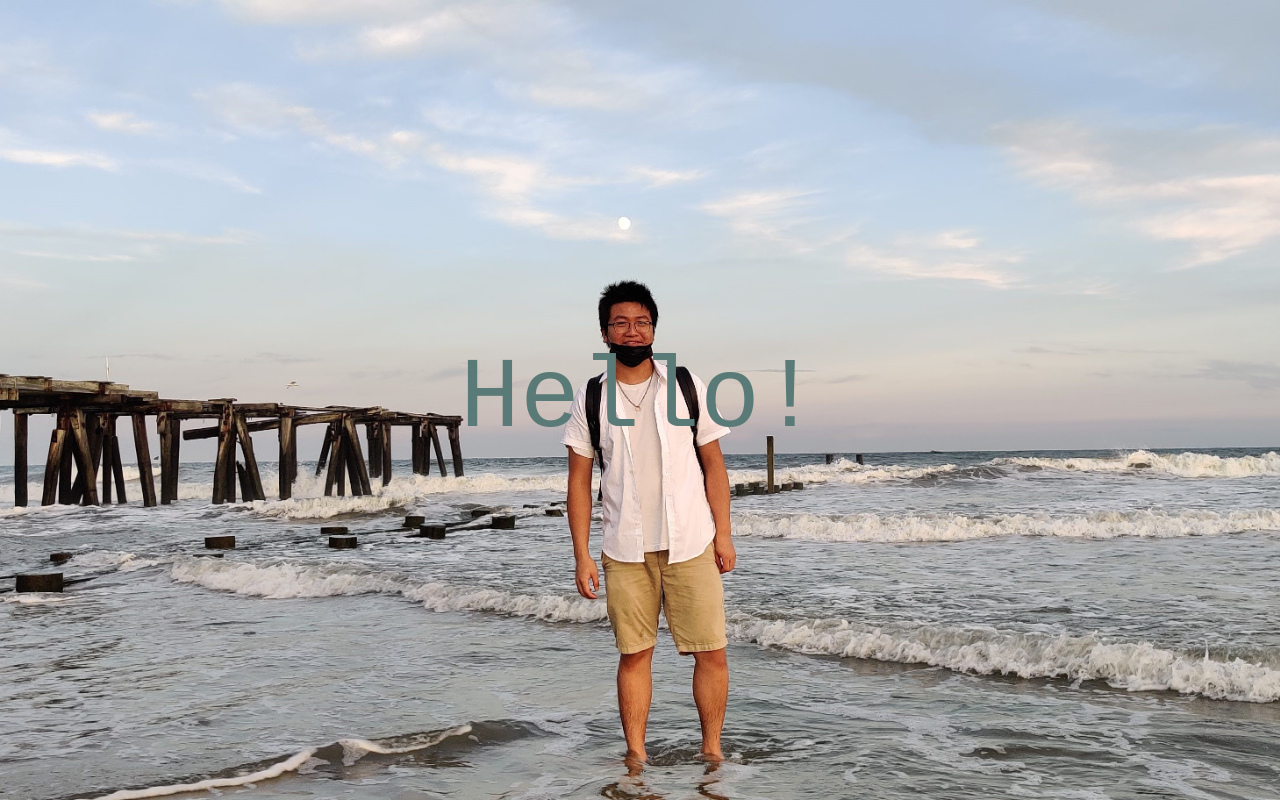
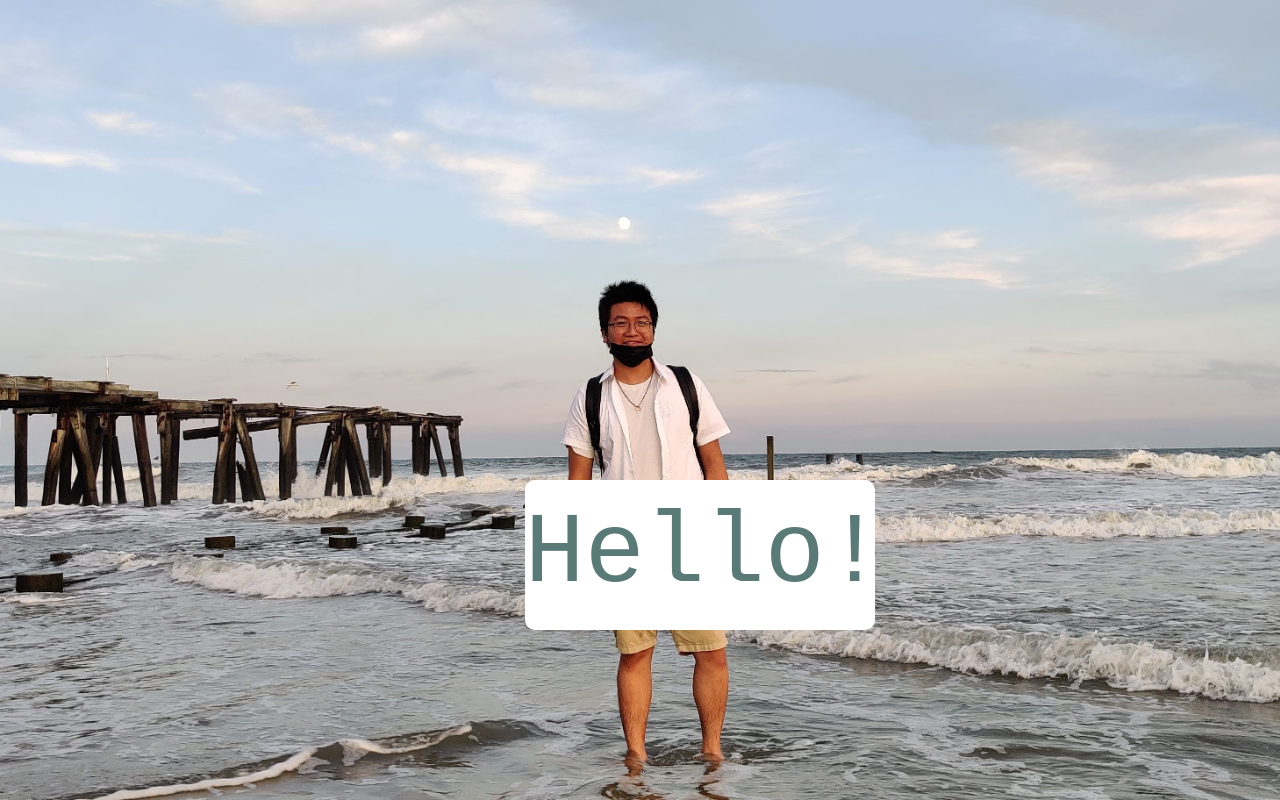
Before and after one commit to Chuan-Chen/PortfolioPages, a plain HTML site: page index.html in a window 1280 px wide. Drawn offline with nearby package versions, Linux system fonts and the light colour scheme.

Commit message:
Minor tweaks

```diff
--- a/index.html
+++ b/index.html
@@ -3,12 +3,14 @@
 <!--
 Include Bootstrap and JQuery.
 |=============ToDo=============|
-|- include BootStrap.       = =|
-|- include JQuery.          = =|
-|-       = =|
+|- Learn CSS grid           = =|
+|- Learn CSS Layout         = =|
+|- Learn CSS animations     = =|
+|-     = =|
+|-      = =|
 -->
 
-<html>
+<html lang = "en">
   <head>
       <title>nauhc</title>
       <meta name = "viewport" content = "width=device-width, initial-scale = 1">
@@ -31,13 +33,35 @@ Include Bootstrap and JQuery.
       </button>
     </div>
   </nav>
+
+  <button style = "top:100%; left:55%; width: 100px; height: 100px; position: absolute;">hi </button>
+
   -->
 
-    <div class = "ProfileIMG">
-      <div class = "centered Courier_New">Hello!</div>
-    </div>
-
-
+      <div class = "ProfileIMG">
+          <div class = "centered Courier_New rotate">
+            <div style = "background-color: white; height: 100%; width: 350px; border-radius: 10px">
+              Hello!
+            </div>
+          </div>
+      </div>
+  <!--
+      <div class = "wrapper">
+        <div class = "ProfileIMG"></div>
+        <div>
+          hi
+        </div>
+        <div>
+          hi
+        </div>
+        <div>
+          hi
+        </div>
+        <div>
+          <button class = "ProfileIMG" style = "width: 100%; height: 100%; border-color: white; border-radius: 10px"></button>
+        </div>
+      </div>
+  -->
 
 
 
--- a/resources/css/index.css
+++ b/resources/css/index.css
@@ -1,11 +1,12 @@
 body, html {
   height: 100%;
   margin: 0;
-  overflow: hidden;
+  -ms-overflow-Style: none;
+  scrollbar-width: none;
+  overflow-y: scroll;
 }
-body {
-  background: rgb(34,170,195);
-  background: linear-gradient(0deg, rgba(34,170,195,1) 0%, rgba(45,122,253,1) 100%) fixed;
+body::-webkit-scrollbar {
+  display: none;
 }
 
 
@@ -20,10 +21,11 @@ body {
 }
 
 .centered {
-  position: absolute;
-  top:50%;
-  left: 50%;
-  transform: translate(-50%, -50%);
+  position: relative;
+  margin-left:-9%;
+
+  top:60%;
+  left: 50%
 }
 
 .Courier_New {
@@ -31,3 +33,20 @@ body {
   font-family: "Courier New";
   font-size: 100px;
 }
+
+
+
+.wrapper {
+  display:grid;
+  grid-template-columns: 1fr 1fr 1fr;
+  grid-gap: 1em;
+  gap: 20px;
+  padding: 1em;
+  grid-auto-rows: minmax(200px, auto );
+  background:white;
+
+}
+.wrapper > div{
+  background-color: gray;
+  border-radius: 10px;
+}
```
